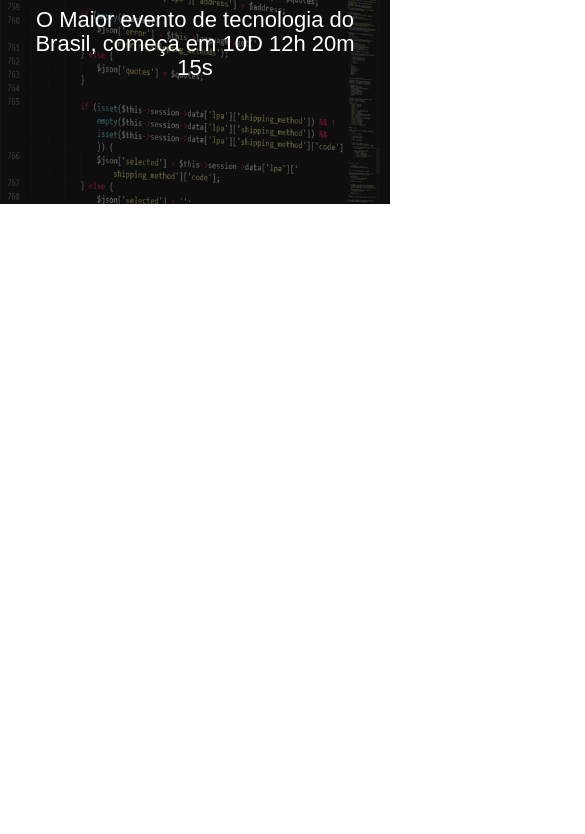
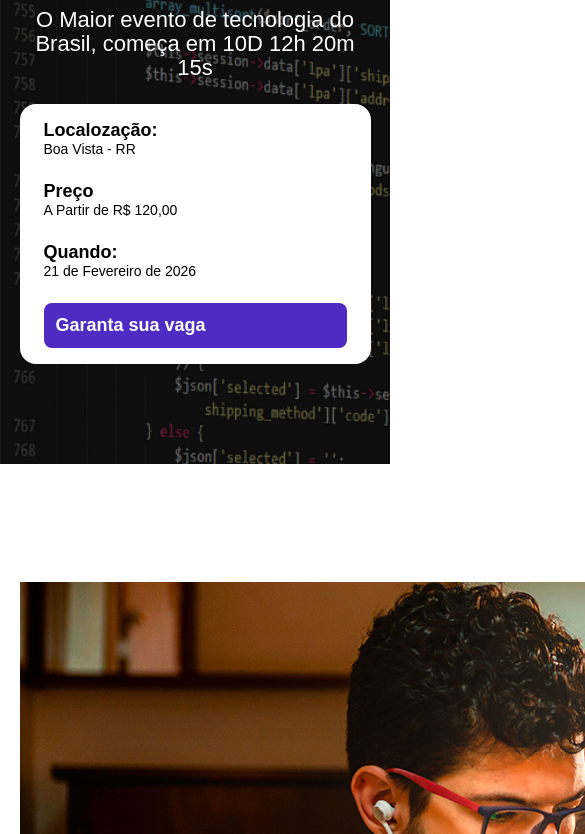
Before and after one commit to jasonrn36/Show_landing_Page, a website built with Parcel: page src/index.html in a window 390 px wide. Shown: the part 120-954 px from the top of the page, 585 px wide, since content can reach past the window. Before the commit the page ends 844 px from the top, so only its background shows below. Built offline with nearby package versions, Linux system fonts and the light colour scheme.

Commit message:
adicionado o texto da seção de a imagem

```diff
--- /dev/null
+++ b/src/estilos/components/_buttons.scss
@@ -0,0 +1,34 @@
+.button {
+    padding: 12px;
+    font-size: 18px;
+    font-weight: bold;
+    text-decoration: none;
+    text-align: center;
+    white-space: nowrap;
+
+    @media (max-width:640px) {
+        display: flex;
+        align-items: center;
+        width: auto;
+        text-align: center;
+
+            &--primary {
+        color: #fff;
+        background-color: #4f2ac3;
+        border-radius: 8px;
+    }
+    }
+
+    @media (max-width: 1024px) {
+        display: flex;
+        align-items: center;
+        text-align: center;
+
+    }
+
+    &--primary {
+        color: #fff;
+        background-color: #4f2ac3;
+        border-radius: 8px;
+    }
+}
--- /dev/null
+++ b/src/estilos/components/_infos_bar.scss
@@ -0,0 +1,45 @@
+.infos-bar {
+    z-index: 4;
+    padding: 16px 24px;
+    display: flex;
+    background-color: #fff;
+    display: flex;
+    justify-content: space-between;
+    border-radius: 16px;
+
+    &__infos {
+        display: flex;
+        gap: 40px;
+
+        &__item {
+            font-size: 14px;
+            color: #000;
+            b {
+                font-size: 18px;
+                display: block;
+                color: #000;
+            }
+        }
+    }
+
+    @media (max-width:640px) {
+            display: block; // para colocar os itens um embaixo do outro
+
+            &__infos { //para centralizar os itens
+                display: block;
+                align-items: center;
+
+                &__item {
+                    margin-bottom: 24px;
+                    width: 100%;
+                }
+        }
+    }
+
+    @media (max-width: 1024px) {
+
+        &__infos {
+            gap: 16px;
+        }
+    }
+}
--- a/src/estilos/main.scss
+++ b/src/estilos/main.scss
@@ -1,4 +1,6 @@
 @use 'hero'; //importando arquivo hero.scss para main.scss
+@use 'components/_infos_bar'; //importando arquivo infos_bar.scss para main.scss
+@use 'components/_buttons'; //importando arquivo buttons.scss para main.scss
 
 * { // Reset
     margin: 0;
@@ -6,6 +8,7 @@
     box-sizing: border-box;
     font-family: open-sans, sans-serif;
     color: #fff;
+    list-style: none;
 }
 
 .container {
--- a/src/index.html
+++ b/src/index.html
@@ -18,9 +18,38 @@
         <div class="container">
             <img class="hero__logo" src="./images/ebac_logo.svg" alt="Ebac Logo">
             <p class="hero__text">O Maior evento de tecnologia do Brasil, começa em 10D 12h 20m 15s</p>
+
+            <nav class="infos-bar">
+                <ul class="infos-bar__infos">
+                    <li class="infos-bar__infos__item">
+                        <b>Localozação:</b>
+                        Boa Vista - RR
+                    </li>
+                    <li class="infos-bar__infos__item">
+                        <b>Preço</b>
+                        A Partir de R$ 120,00
+                    </li>
+                    <li class="infos-bar__infos__item">
+                        <b>Quando:</b>
+                        21 de Fevereiro de 2026
+                    </li>
+                </ul>
+                <a href="#" class="button button--primary">
+                    Garanta sua vaga
+                </a>
+            </nav>
         </div>
     </header>
 
+    <section>
+        <div class="container">
+            <div>
+                <h2>Front-end</h2>
+                <p>Lorem ipsum dolor, sit amet consectetur adipisicing elit. Maxime velit quibusdam placeat facere recusandae obcaecati enim sint, ipsum minima tempore vero atque, cum quaerat fuga facilis odio quae aspernatur beatae.</p>
+                <img src="./images/frontend.png" alt="Front-end">
+            </div>
+        </div>
+    </section>
 
     <script src="./js/main.js"></script>
 </body>
```
Also changed, not shown: dist/estilos/main.css, dist/index.html, src/estilos/_hero.scss (renamed from src/estilos/hero.scss), 1 other file.
